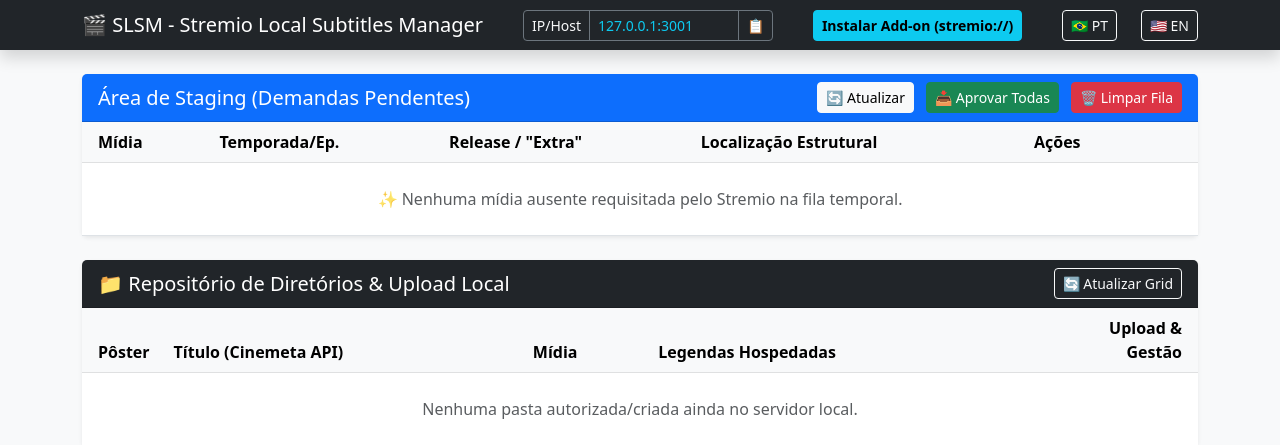
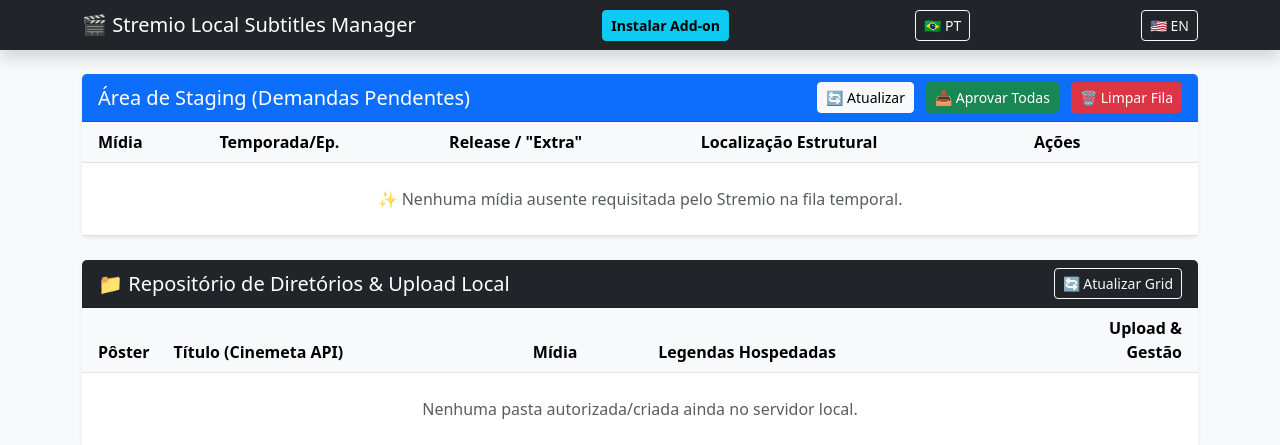
Before and after one commit to dennisrosa/stremio-local-subtitles-manager, a Flask app: page / in a window 1280 px wide. Shown: the top 445 px of the page. Run offline with Flask 3, Linux system fonts and the light colour scheme; data that the repository does not hold is empty.

Commit message:
Change inital page

```diff
--- a/slsm/server.py
+++ b/slsm/server.py
@@ -61,7 +61,7 @@ def create_app(storage_path):
         manifest = {
             "id": "com.local.subtitles.manager",
             "version": "1.0.0",
-            "name": "SLSM - Stremio Local Subtitles Manager",
+            "name": "Stremio Local Subtitles Manager",
             "description": "Gerenciador remoto de legendas locais. Reinstale se o IP mudar.",
             "idPrefixes": ["tt"],
             "resources": ["subtitles"],
@@ -318,6 +318,7 @@ def main():
     # Debug False for running as package daemon safely
     app = create_app(args.storage_path)
     app.run(host=args.host, port=args.port, debug=False)
+    #app.run(ssl_context='adhoc', host=args.host, port=args.port, debug=False)
 
 if __name__ == '__main__':
     main()
--- a/slsm/templates/index.html
+++ b/slsm/templates/index.html
@@ -3,37 +3,56 @@
 <head>
     <meta charset="UTF-8">
     <meta name="viewport" content="width=device-width, initial-scale=1.0">
-    <title>SLSM - Stremio Local Subtitles Manager</title>
+    <title>Stremio Local Subtitles Manager</title>
     <link href="https://cdn.jsdelivr.net/npm/bootstrap@5.3.0/dist/css/bootstrap.min.css" rel="stylesheet">
+    <script src="https://cdn.jsdelivr.net/npm/bootstrap@5.3.0/dist/js/bootstrap.bundle.min.js"></script>
 </head>
 <body class="bg-light">
     <!-- Navbar -->
     <nav class="navbar navbar-dark bg-dark mb-4 shadow">
         <div class="container d-flex justify-content-between">
-            <span class="navbar-brand mb-0 h1" data-i18n="navBrand">🎬 SLS Manager Admin</span>
-                <div class="input-group input-group-sm me-3" style="width: 250px;">
-                    <span class="input-group-text bg-dark text-light border-secondary">IP/Host</span>
-                    <input type="text" id="custom-host" class="form-control bg-dark text-info border-secondary" value="{{ lan_ip }}:3001" oninput="updateInstallLink()">
-                    <button class="btn btn-outline-secondary" type="button" onclick="copyLink()" title="Copiar Link Stremio://">📋</button>
-                </div>
-                <button class="btn btn-info btn-sm text-decoration-none me-3 fw-bold" onclick="window.location.href=document.getElementById('install-link-ref').value" data-i18n="btnInstall">Instalar no Stremio</button>
-                <input type="hidden" id="install-link-ref">
+            <span class="navbar-brand mb-0 h1" data-i18n="navBrand">🎬 Stremio Local Subtitles Manager</span>
+                <button class="btn btn-info btn-sm text-decoration-none me-3 fw-bold" data-bs-toggle="modal" data-bs-target="#installModal" data-i18n="btnInstall">Instalar Add-on</button>
                 <button class="btn btn-sm btn-outline-light" onclick="switchLang('pt')">🇧🇷 PT</button>
                 <button class="btn btn-sm btn-outline-light" onclick="switchLang('en')">🇺🇸 EN</button>
             </span>
         </div>
     </nav>
 
-    <div class="container text-center mb-3" id="network-alert" style="display:none;">
-        <div class="alert alert-warning py-2 small shadow-sm">
-            <strong data-i18n="netAlertTitle">📡 Instalação via Rede Local (IP)</strong>
-            <div class="mt-1" data-i18n="netAlertStep1">1. Abra o <strong>Stremio Desktop</strong> → Aba <strong>Add-ons</strong> → Campo de pesquisa no topo</div>
-            <div data-i18n="netAlertStep2">2. Cole a URL HTTP abaixo e pressione Enter:</div>
-            <div class="input-group input-group-sm mt-1 mx-auto" style="max-width: 500px;">
-                <input type="text" id="manual-url" class="form-control text-center bg-white fw-bold" readonly>
-                <button class="btn btn-primary" onclick="copyManual()" data-i18n="btnCopyUrl">📋 Copiar URL</button>
+    <div class="modal fade" id="installModal" tabindex="-1" aria-labelledby="installModalLabel" aria-hidden="true">
+        <div class="modal-dialog modal-lg">
+            <div class="modal-content text-dark">
+                <div class="modal-header bg-primary text-white">
+                    <h5 class="modal-title" id="installModalLabel" data-i18n="installModalTitle">Instalação do Add-on</h5>
+                    <button type="button" class="btn-close btn-close-white" data-bs-dismiss="modal" aria-label="Close"></button>
+                </div>
+                <div class="modal-body text-start">
+                    <p class="mb-4" data-i18n="installModalText">
+                        No <strong>Stremio Desktop</strong>, o plugin só funciona via <strong>localhost</strong> devido a restrições de segurança (HTTPS).
+                        Já em <strong>TV Boxes ou outros dispositivos na rede</strong>, o IP local via HTTP funciona normalmente.
+                        Para maior flexibilidade, recomendamos instalar ambas as versões.
+                    </p>
+
+                    <div class="mb-4">
+                        <h6 class="fw-bold" data-i18n="installLocalTitle">1. Instalação Local (Desktop)</h6>
+                        <div class="input-group">
+                            <input type="text" class="form-control bg-light" value="http://localhost:3001/manifest.json" readonly id="url-local">
+                            <button class="btn btn-primary" onclick="copyToClipboard('url-local')" data-i18n="btnCopyLink">Copiar Link</button>
+                        </div>
+                    </div>
+
+                    <div>
+                        <h6 class="fw-bold" data-i18n="installRemoteTitle">2. Instalação Remota (TV Box / Rede)</h6>
+                        <div class="input-group">
+                            <input type="text" class="form-control bg-light" value="http://{{ lan_ip }}:3001/manifest.json" readonly id="url-remote">
+                            <button class="btn btn-primary" onclick="copyToClipboard('url-remote')" data-i18n="btnCopyLink">Copiar Link</button>
+                        </div>
+                    </div>
+                </div>
+                <div class="modal-footer">
+                    <button type="button" class="btn btn-secondary" data-bs-dismiss="modal" data-i18n="btnClose">Fechar</button>
+                </div>
             </div>
-            <div class="mt-2 text-danger fw-bold" data-i18n="netAlertFirewall">⚠️ Certifique-se de que o Firewall do Windows permite conexões de entrada na porta 3001/TCP!</div>
         </div>
     </div>
 
@@ -96,8 +115,8 @@
     <script>
         const i18n = {
             pt: {
-                navBrand: "🎬 SLSM - Stremio Local Subtitles Manager",
-                btnInstall: "Instalar Add-on (stremio://)",
+                navBrand: "🎬 Stremio Local Subtitles Manager",
+                btnInstall: "Instalar Add-on",
                 stagingTitle: "Área de Staging (Demandas Pendentes)",
                 btnRefresh: "🔄 Atualizar",
                 btnAuthAll: "📥 Aprovar Todas",
@@ -120,7 +139,7 @@
                 colTitle: "Título (Cinemeta API)",
                 colMediaRepo: "Mídia",
                 colSubs: "Legendas Hospedadas",
-                colUpload: "Upload Inline",
+                colUpload: "Upload & Gestão",
                 loadRepo: "Aguarde... Montando grade de diretórios.",
                 emptyRepo: "Nenhuma pasta autorizada/criada ainda no servidor local.",
                 imdbLocating: "⌛ Localizando IMDB...",
@@ -136,16 +155,16 @@
                 badgeSerie: "SÉRIE",
                 confirmDelDir: "Você vai EXCLUIR definitivamente essa pasta física de mídia da máquina junto com todas as legendas integradas. Confirmar?",
                 errDelDir: "Falha ao deletar. Permissão negada pelo Windows ou diretório não existe.",
-                colUpload: "Upload & Gestão",
-                netAlertTitle: "📡 Instalação via Rede Local (IP)",
-                netAlertStep1: '1. Abra o <strong>Stremio Desktop</strong> → Aba <strong>Add-ons</strong> → Campo de pesquisa no topo',
-                netAlertStep2: "2. Cole a URL HTTP abaixo e pressione Enter:",
-                btnCopyUrl: "📋 Copiar URL",
-                netAlertFirewall: "⚠️ Certifique-se de que o Firewall do Windows permite conexões de entrada na porta 3001/TCP!"
+                installModalTitle: "Instalação do Add-on",
+                installModalText: "No <b>Stremio Desktop</b>, o plugin só funciona via <b>localhost</b> devido a restrições de segurança (HTTPS). Já em <b>TV Boxes ou dispositivos móveis</b>, o IP local via HTTP funciona normalmente. Para melhor experiência, recomendamos instalar ambas as versões.",
+                installLocalTitle: "1. Instalação Local (Desktop)",
+                installRemoteTitle: "2. Instalação Remota (TV Box / Rede)",
+                btnCopyLink: "Copiar Link",
+                btnClose: "Fechar"
             },
             en: {
-                navBrand: "🎬 SLSM - Stremio Local Subtitles Manager",
-                btnInstall: "Install Add-on (stremio://)",
+                navBrand: "🎬 Stremio Local Subtitles Manager",
+                btnInstall: "Install Add-on",
                 stagingTitle: "Staging Area (Pending Requests)",
                 btnRefresh: "🔄 Refresh",
                 btnAuthAll: "📥 Approve All",
@@ -168,7 +187,7 @@
                 colTitle: "Title (Cinemeta API)",
                 colMediaRepo: "Media",
                 colSubs: "Hosted Subtitles",
-                colUpload: "Inline Upload",
+                colUpload: "Upload & Manage",
                 loadRepo: "Please wait... Building directory grid.",
                 emptyRepo: "No authorized/created local folders yet.",
                 imdbLocating: "⌛ Locating IMDB...",
@@ -184,12 +203,12 @@
                 badgeSerie: "SERIE",
                 confirmDelDir: "Permanently DELETE this physical media folder and all its subtitles from the hard-drive. Are you sure?",
                 errDelDir: "Failed to delete. Permission denied or folder missing.",
-                colUpload: "Upload & Manage",
-                netAlertTitle: "📡 LAN Installation (IP Address)",
-                netAlertStep1: '1. Open <strong>Stremio Desktop</strong> → <strong>Add-ons</strong> tab → Search bar at the top',
-                netAlertStep2: "2. Paste the HTTP URL below and press Enter:",
-                btnCopyUrl: "📋 Copy URL",
-                netAlertFirewall: "⚠️ Make sure the Windows Firewall allows inbound connections on port 3001/TCP!"
+                installModalTitle: "Add-on Installation",
+                installModalText: "On <b>Stremio Desktop</b>, the plugin only works via <b>localhost</b> due to security restrictions (HTTPS). In <b>TV Boxes or mobile devices</b>, the local IP via HTTP works normally. For the best experience, we recommend installing both versions.",
+                installLocalTitle: "1. Local Installation (Desktop)",
+                installRemoteTitle: "2. Remote Installation (TV Box / Network)",
+                btnCopyLink: "Copy Link",
+                btnClose: "Close"
             }
         };
 
@@ -410,47 +429,35 @@
             }
         }
 
-        function updateInstallLink() {
-            let hostVal = document.getElementById('custom-host').value.trim();
-            if(!hostVal) hostVal = window.location.host;
-
-            if(hostVal && !hostVal.includes(':') && window.location.port) {
-                hostVal += ':' + window.location.port;
-            }
-
-            const manifestUri = hostVal + '/manifest.json';
-            document.getElementById('install-link-ref').value = 'stremio://' + manifestUri;
-            document.getElementById('manual-url').value = 'http://' + manifestUri;
-
-            const alertBox = document.getElementById('network-alert');
-            if(!hostVal.startsWith('localhost') && !hostVal.startsWith('127.0.0.1')) {
-                alertBox.style.display = 'block';
-            } else {
-                alertBox.style.display = 'none';
-            }
-        }
-
-        function copyLink() {
-            const link = document.getElementById('install-link-ref').value;
-            navigator.clipboard.writeText(link).then(() => {
-                alert("Link stremio:// copiado!");
-            });
-        }
-
-        function copyManual() {
-            const link = document.getElementById('manual-url').value;
-            navigator.clipboard.writeText(link).then(() => {
-                alert("URL HTTP copiada! Cole no campo 'Addon URL' do Stremio.");
+        function copyToClipboard(elementId) {
+            const input = document.getElementById(elementId);
+            navigator.clipboard.writeText(input.value).then(() => {
+                alert(t('btnCopyLink') + "!");
             });
         }
 
         // Auto-Carregar
-        document.addEventListener('DOMContentLoaded', () => {
-             updateInstallLink();
-             applyLang();
-             fetchStaged();
-             fetchDirectories();
-        });
+        async function init() {
+             if (window.initDone) return;
+             window.initDone = true;
+             try {
+                 applyLang();
+                 fetchStaged();
+                 fetchDirectories();
+             } catch (e) {
+                 console.error("Initialization error:", e);
+             }
+        }
+
+        // Multiple triggers to ensure execution
+        document.addEventListener('DOMContentLoaded', init);
+        window.addEventListener('load', init);
+        // If readyState is already advanced, run now
+        if (document.readyState === 'interactive' || document.readyState === 'complete') {
+            init();
+        }
+        // Force attempt after a short delay just in case
+        setTimeout(init, 500);
     </script>
 </body>
 </html>
```
Also changed, not shown: PRD.md (+3 -2 lines), README.md, pages/manifest.json.
